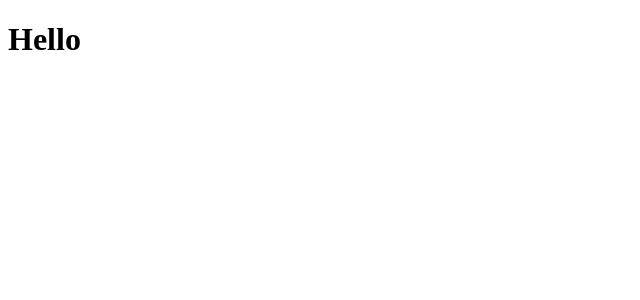
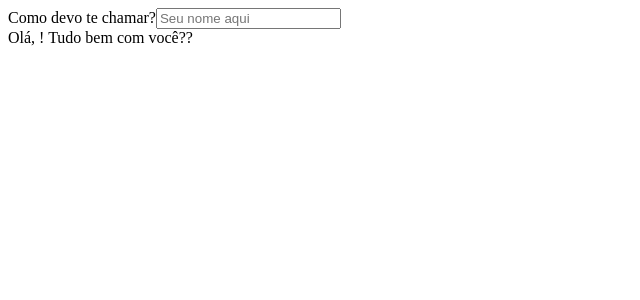
Before and after one commit to JeffyMesquita/santanderbolsas, a React (Create React App) app in the folder introducaoaoreact/introducao/react-app/: page / in a window 1280 px wide. Shown: the top 300 px of the page, without its empty margins (0-640 px from the left). Built offline with nearby package versions, Linux system fonts and the light colour scheme.

Commit message:
Hooks de Estado
Hooks de Estado

```diff
--- /dev/null
+++ b/introducaoaoreact/introducao/react-app/src/components/App5.js
@@ -0,0 +1,22 @@
+import React, { useState } from 'react';
+
+export default function App5() {
+  const [nome, setNome] = useState('');
+
+  const onChange = () => setNome({nome: 'Jeferson'});
+
+
+  return (
+    <>
+      Como devo te chamar?
+      <input
+        type="text"
+        placeholder="Seu nome aqui"
+        value={nome}
+        onChange={(event) => setNome(event.target.value)}
+      />
+      <br />
+      <label>Olá, {nome}! Tudo bem com você??</label>
+    </>
+  )
+}
--- a/introducaoaoreact/introducao/react-app/src/index.js
+++ b/introducaoaoreact/introducao/react-app/src/index.js
@@ -1,13 +1,11 @@
 import React from "react";
 import ReactDOM from "react-dom";
-import Hello from "../src/components/Hello";
+import App5 from "../src/components/App5";
 import reportWebVitals from "./reportWebVitals";
 
 ReactDOM.render(
   <React.StrictMode>
-    <Hello text="Hello">
-      <h1>Hello</h1>
-    </Hello>
+    <App5 />
   </React.StrictMode>,
   document.getElementById("root")
 );
```
Also changed, not shown: 2 other files (tests, documents, lock files or other folders).
